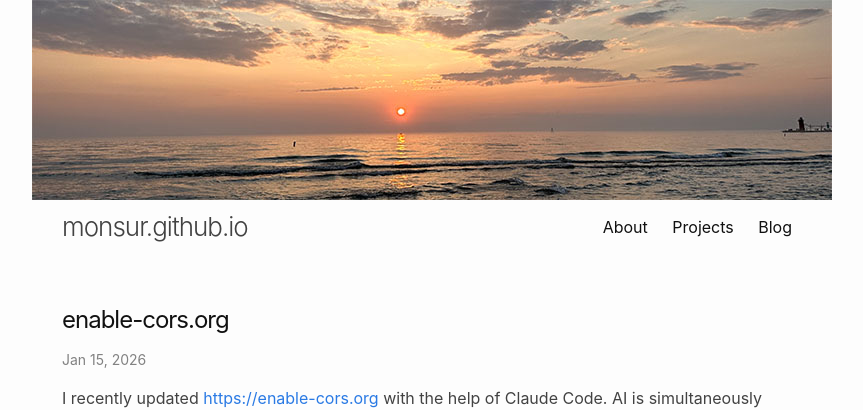
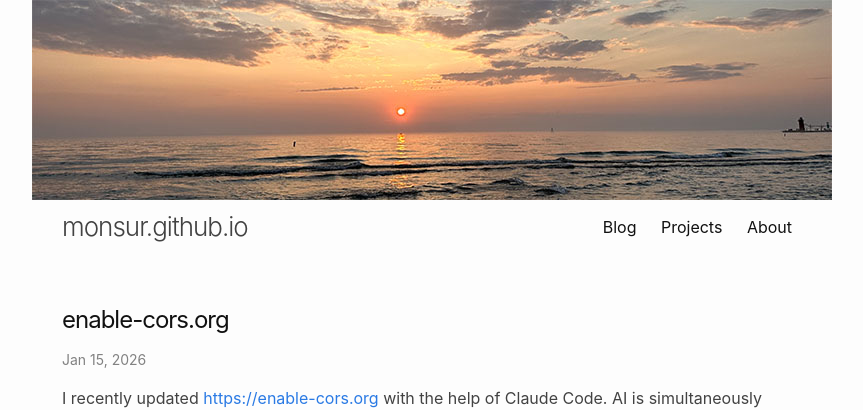
Before and after one commit to monsur/monsur.github.io, a Jekyll site: the page built from index.html, in a window 1280 px wide and 900 px high. Shown: the top 410 px of the window, without its empty margins (208-1071 px from the left). Built offline with Jekyll 4.4.1, drawn with Linux system fonts in a browser that asks for light colours; the list of posts is cut into pages by our own code.

Commit message:
change order of links.

```diff
--- a/_layouts/default.html
+++ b/_layouts/default.html
@@ -438,9 +438,9 @@
       <a class="site-title" href="{{ "/" | relative_url }}">{{ site.title | default: "Monsur Hossain" | escape }}</a>
 
       <nav class="site-nav">
+        <a href="/">Blog</a>
+        <a href="/projects/">Projects</a>
         <a href="/about/">About</a>
-        <a href="/projects/">Projects</a>
-        <a href="/">Blog</a>
       </nav>
     </div>
   </header>
```
